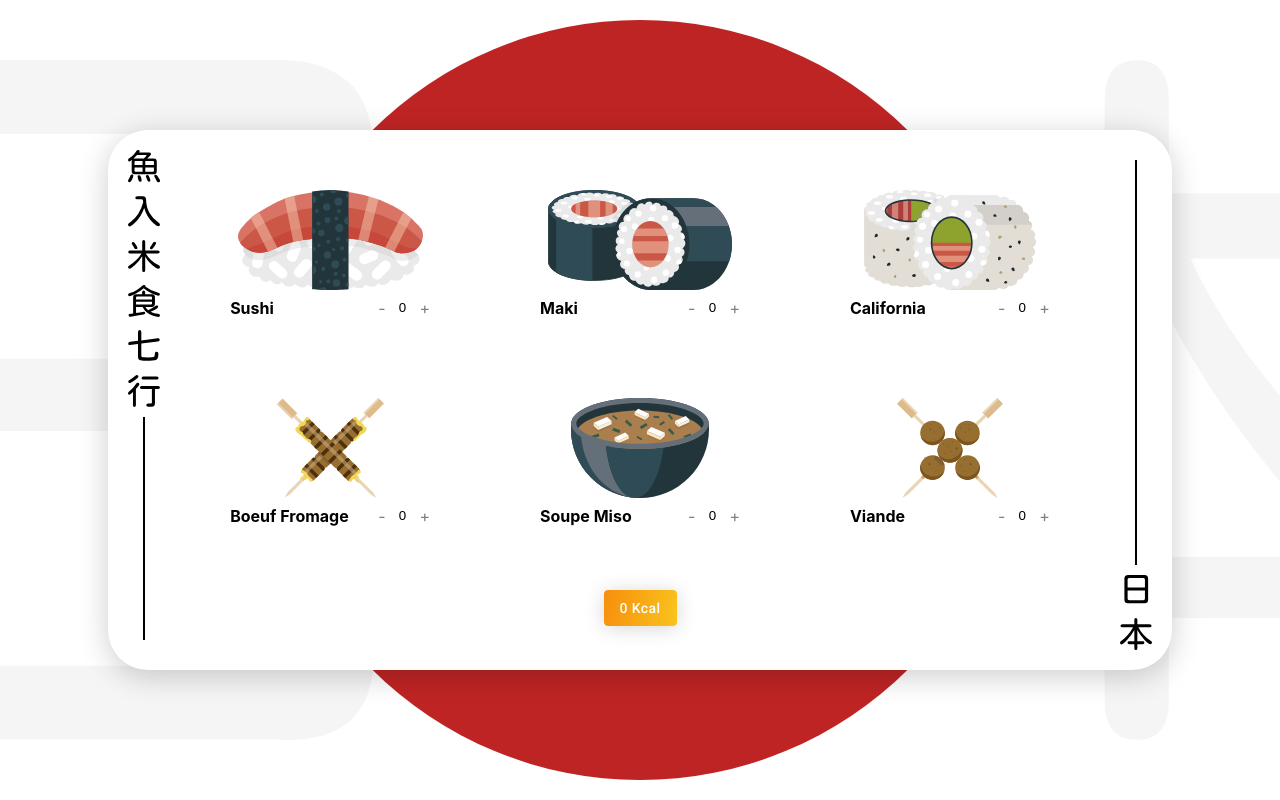
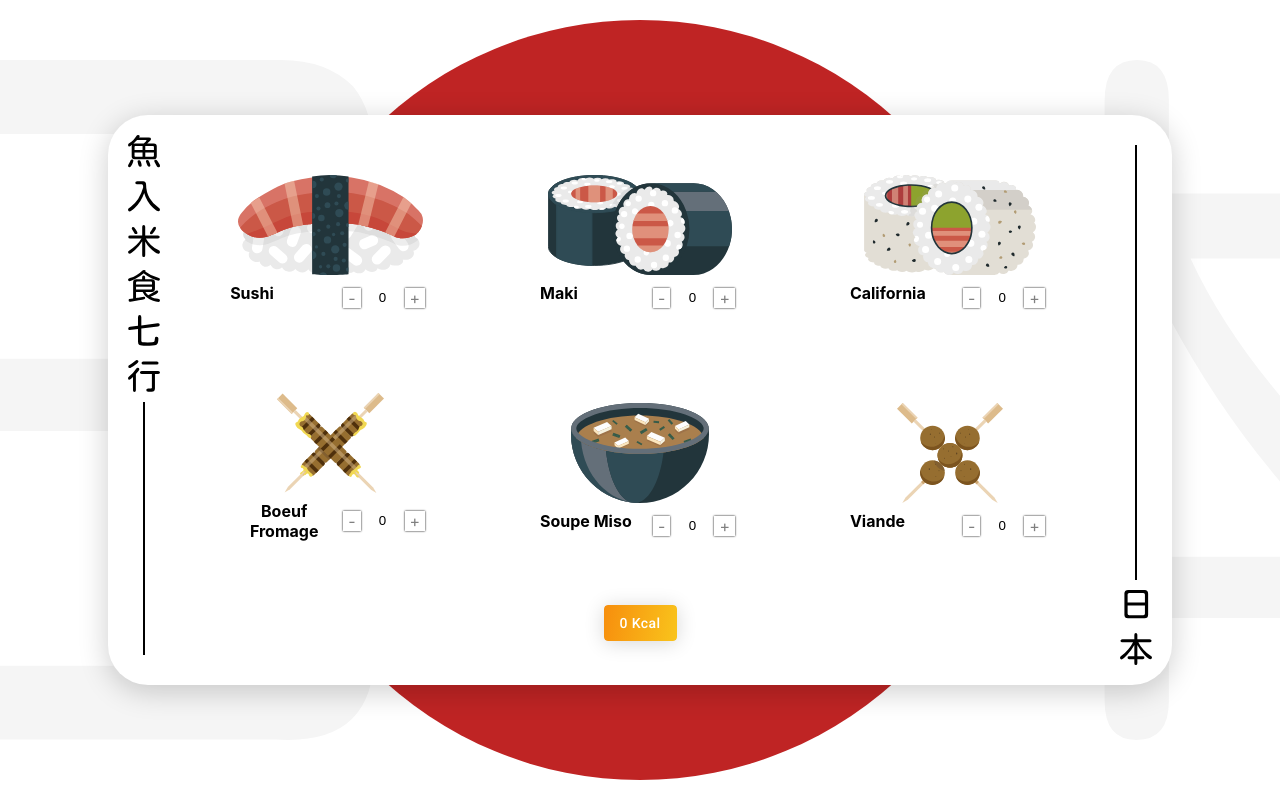
Before and after one commit to sebastien-lb/japcalculator, a React (Create React App) app: page / in a window 1280 px wide. Built offline with nearby package versions, Linux system fonts and the light colour scheme.

Commit message:
button change

```diff
--- a/src/components/FoodTile/FoodTile.tsx
+++ b/src/components/FoodTile/FoodTile.tsx
@@ -90,7 +90,11 @@ const styles = (theme: CustomTheme): Record<ClassNames, CSSProperties> => ({
     }
   },
   button: {
-    color: "grey"
+    color: "grey",
+    cursor: "pointer",
+    "box-shadow":  "0px 0px 2px black",
+    padding: "0px 5px",
+    margin: "5px"
   },
   image: {
     height: 100
--- a/src/pages/Calculator/Calculator.tsx
+++ b/src/pages/Calculator/Calculator.tsx
@@ -98,6 +98,7 @@ export const CalculatorPage: React.FC<Props> = (props: Props) => {
 };
 
 const styles = (theme: CustomTheme): Record<ClassNames, CSSProperties> => ({
+
   container: {
     position: "relative",
     height: "100vh",
```
